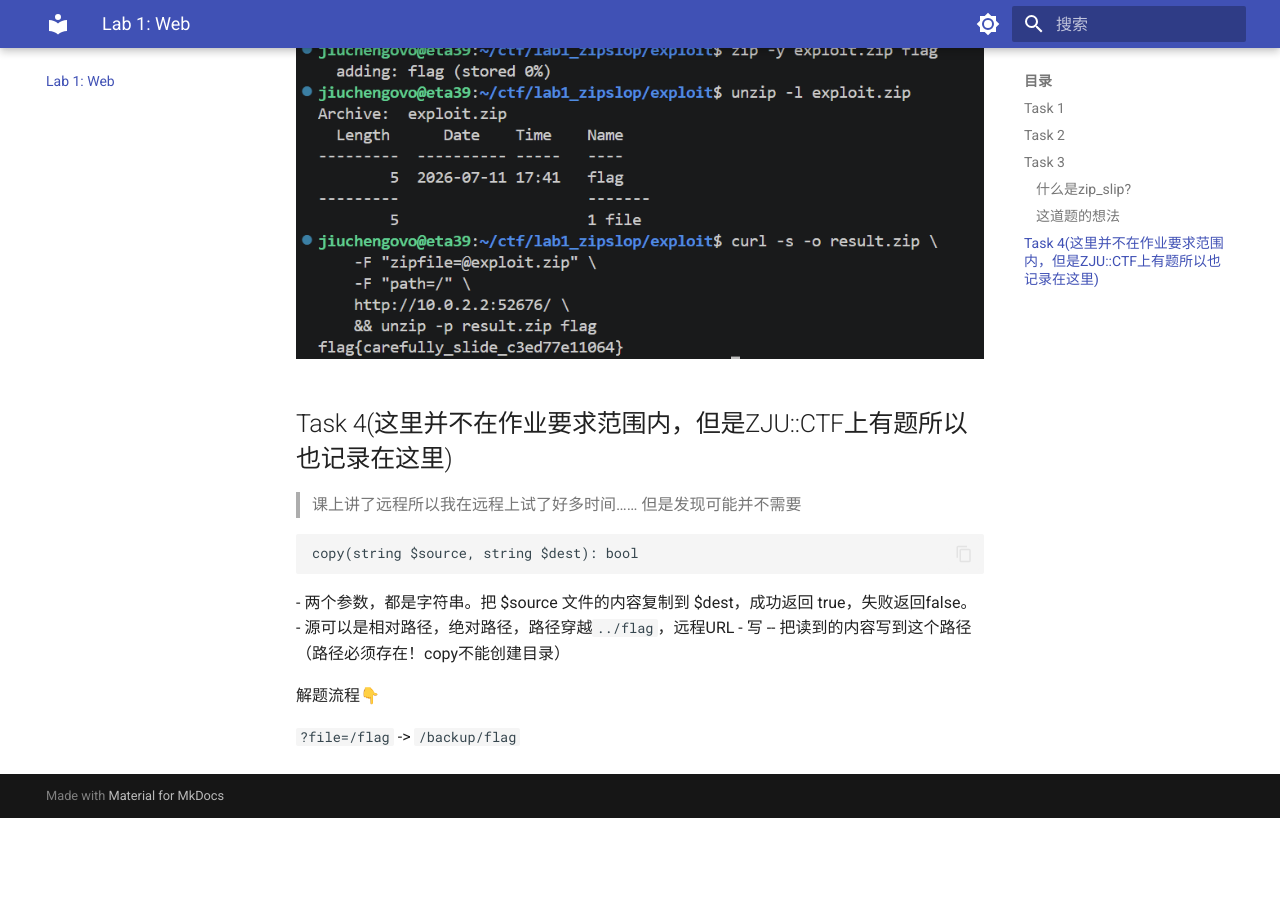
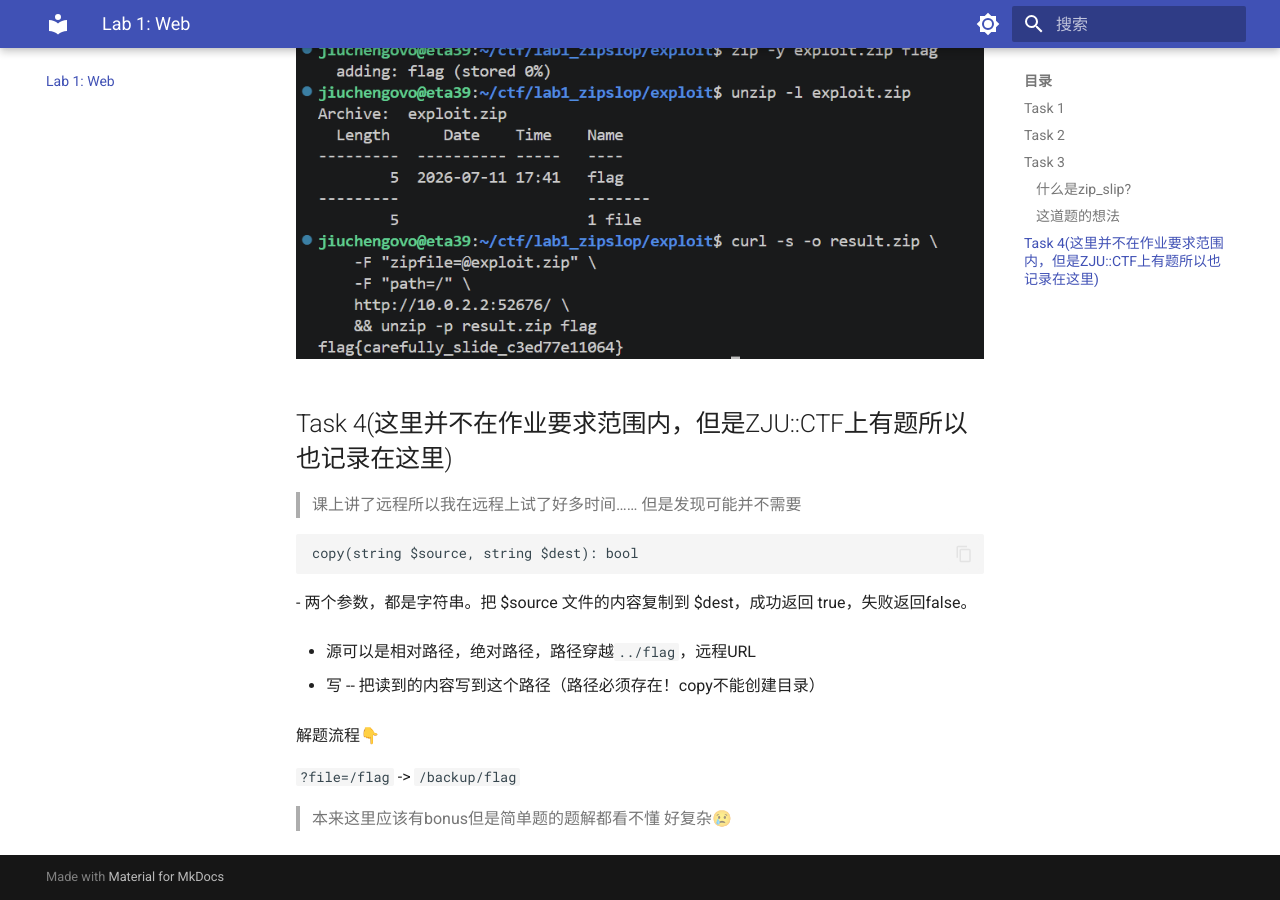
Before and after one commit to Jiuchengovo/Jiuchengovo.github.io, an MkDocs documentation site: the page built from docs/Lab 1：Web.md, in a window 1280 px wide and 900 px high, scrolled down 5664 px. Built offline with MkDocs 1.6.1 and Material for MkDocs 9.7.7, drawn with Linux system fonts in a browser that asks for light colours; before the commit the page ends 6482 px from its top, so only the background shows below that.

Commit message:
docs: polish Task 4 formatting, add bonus note

````diff
--- a/docs/Lab 1：Web.md
+++ b/docs/Lab 1：Web.md
@@ -162,9 +162,13 @@ extra_path = normalized_path(request.form.get("path"))
 copy(string $source, string $dest): bool
 ```
 - 两个参数，都是字符串。把 $source 文件的内容复制到 $dest，成功返回 true，失败返回false。
+
 - 源可以是相对路径，绝对路径，路径穿越`../flag`，远程URL
+
 - 写 -- 把读到的内容写到这个路径（路径必须存在！copy不能创建目录）
 
 解题流程👇
 
 `?file=/flag` -> `/backup/flag`
+
+> 本来这里应该有bonus但是简单题的题解都看不懂 好复杂😢
````
